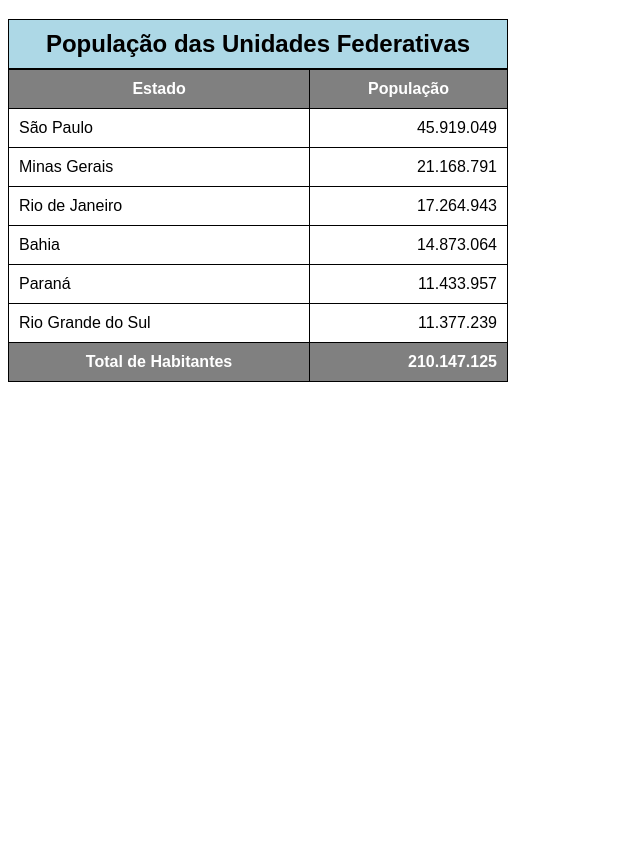
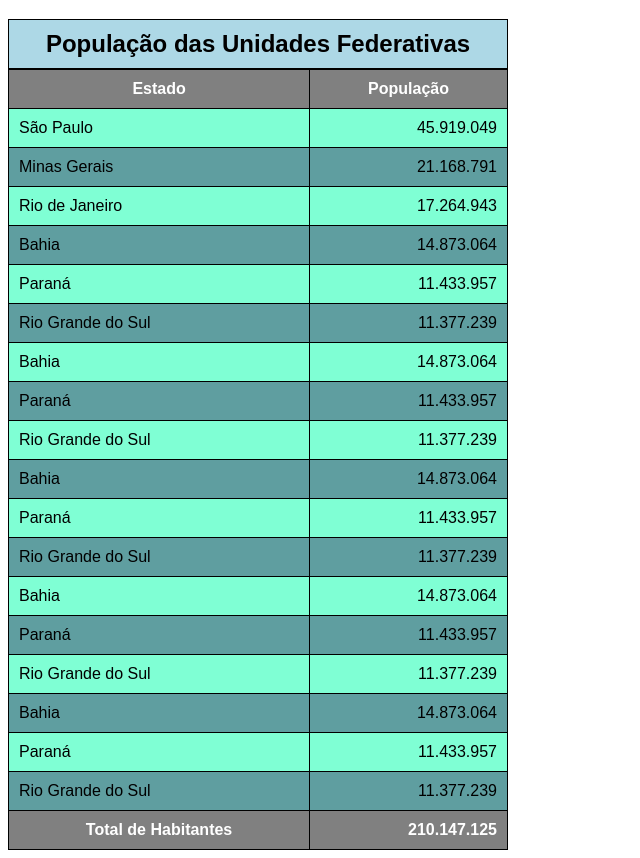
Before and after one commit to domingosmarjr/Curso-HTML-CSS, a plain HTML site: page ex23/tabela002.html in a window 1280 px wide. Shown: the part 61-919 px from the top of the page, without its empty margins (0-640 px from the left). Before the commit the page ends 800 px from the top, so only its background shows below. Drawn offline with Linux system fonts and the light colour scheme.

```diff
--- a/ex23/tabela002.html
+++ b/ex23/tabela002.html
@@ -12,6 +12,14 @@
         table {
             width: 500px;
             border-collapse: collapse;
+            position: relative;
+        }
+
+        thead > tr > th {
+            position: sticky;
+            top: -1px;
+            background-color: gray;
+            border: 1px solid black;
         }
 
         caption {
@@ -30,6 +38,15 @@
         thead, tfoot {
             background-color: gray;
             color: white;
+        }
+
+        /* 2n ou odd ou even */
+        tbody > tr:nth-child(odd) {
+            background-color: aquamarine;
+        }
+
+        tbody > tr:nth-child(even) {
+            background-color:cadetblue;
         }
 
         td.num {
@@ -84,6 +101,58 @@
                 <td>Rio Grande do Sul</td>
                 <td class="num">11.377.239</td>
             </tr>
+            </tr>
+            <tr>
+                <td>Bahia</td>
+                <td class="num">14.873.064</td>
+            </tr>
+            <tr>
+                <td>Paraná</td>
+                <td class="num">11.433.957</td>
+            </tr>
+            <tr>
+                <td>Rio Grande do Sul</td>
+                <td class="num">11.377.239</td>
+            </tr>
+                </tr>
+            <tr>
+                <td>Bahia</td>
+                <td class="num">14.873.064</td>
+            </tr>
+            <tr>
+                <td>Paraná</td>
+                <td class="num">11.433.957</td>
+            </tr>
+            <tr>
+                <td>Rio Grande do Sul</td>
+                <td class="num">11.377.239</td>
+            </tr>
+        </tr>
+        <tr>
+            <td>Bahia</td>
+            <td class="num">14.873.064</td>
+        </tr>
+        <tr>
+            <td>Paraná</td>
+            <td class="num">11.433.957</td>
+        </tr>
+        <tr>
+            <td>Rio Grande do Sul</td>
+            <td class="num">11.377.239</td>
+        </tr>
+    </tr>
+    <tr>
+        <td>Bahia</td>
+        <td class="num">14.873.064</td>
+    </tr>
+    <tr>
+        <td>Paraná</td>
+        <td class="num">11.433.957</td>
+    </tr>
+    <tr>
+        <td>Rio Grande do Sul</td>
+        <td class="num">11.377.239</td>
+    </tr>
         </tbody>
         <tfoot>
             <tr>
```
Also changed, not shown: ex23/tabela003.html (added, +44 -0 lines).
